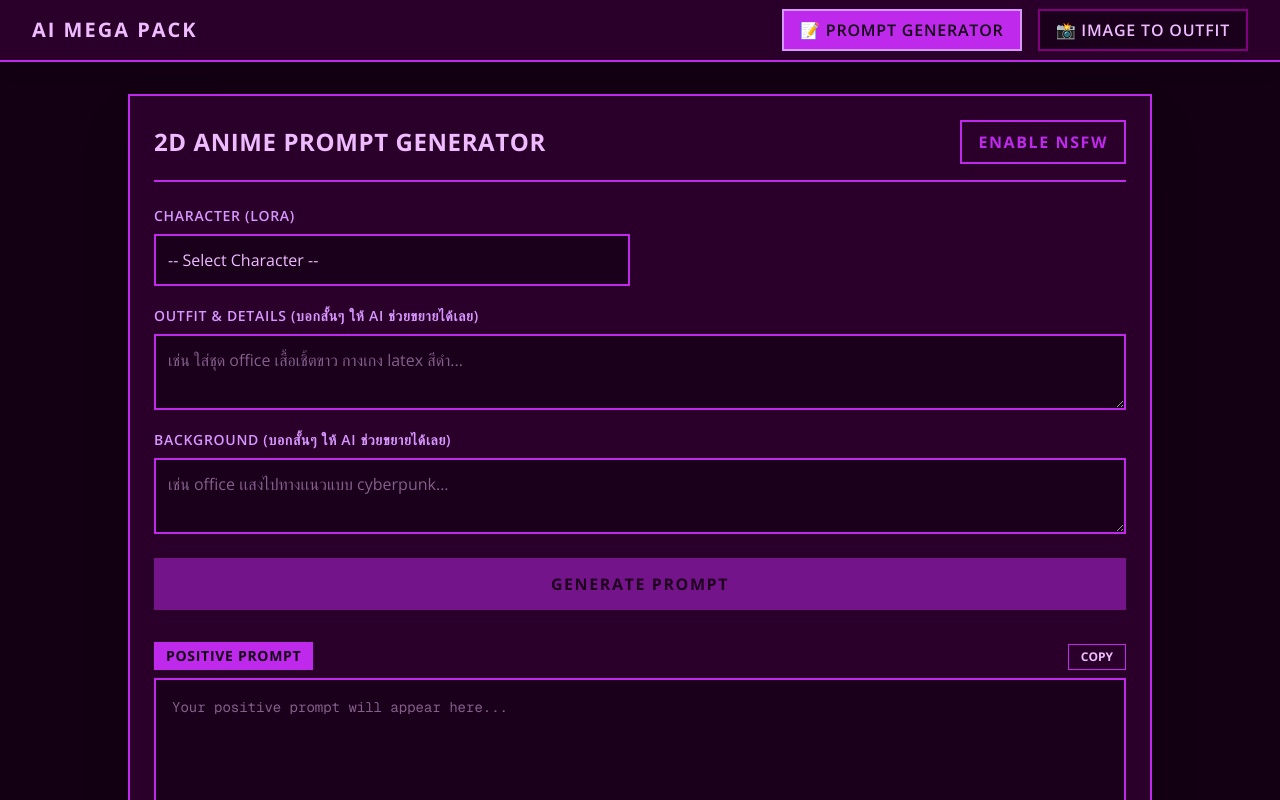
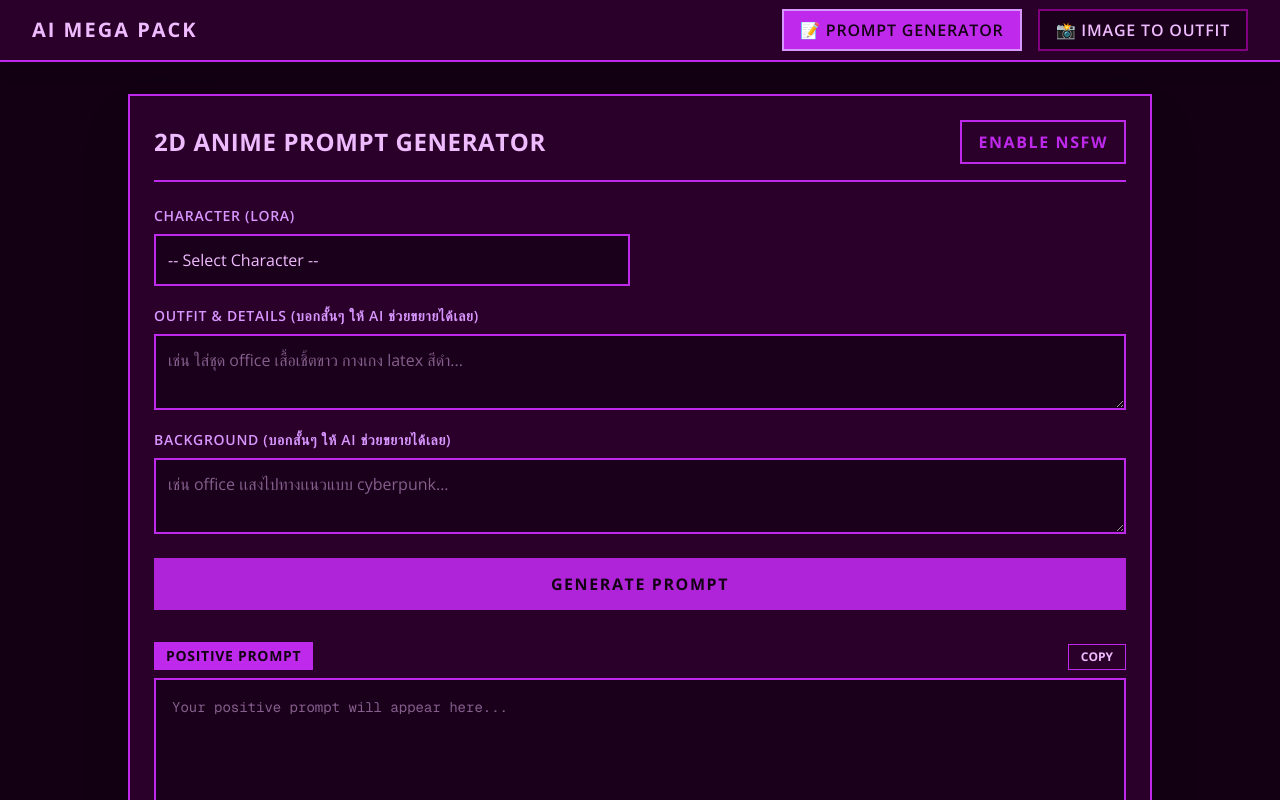
Before and after one commit to modsunxx/sd-prompt-gen, a Next.js app: page / in a window 1280 px wide. Shown: the top 800 px of the page. Built offline with nearby package versions, Linux system fonts and the light colour scheme.

Commit message:
Add button effect and upgrade model groq

```diff
--- a/src/app/page.tsx
+++ b/src/app/page.tsx
@@ -35,6 +35,7 @@
   const [copiedPositive, setCopiedPositive] = useState(false);
   const [copiedNegative, setCopiedNegative] = useState(false);
   const [isGenerating, setIsGenerating] = useState(false);
+  const [isSuccess, setIsSuccess] = useState(false);
 
   const characterOptions: Option[] = [
     {
@@ -160,19 +161,28 @@
               Authorization: `Bearer ${apiKey}`,
             },
             body: JSON.stringify({
-              model: "llama-3.1-8b-instant",
+              // 🚀 อัปเกรด 1: เปลี่ยนมาใช้โมเดลตัวท็อปสุด (70B)
+              model: "llama-3.3-70b-versatile",
               response_format: { type: "json_object" },
               messages: [
                 {
                   role: "system",
-                  content: `You are a Master Stable Diffusion Prompt Engineer.
+                  content: `You are an elite Danbooru Prompt Engineer specializing in Stable Diffusion (SDXL/Pony models).
 TRANSLATE ALL INPUTS TO ENGLISH ACCURATELY. DO NOT OUTPUT ANY THAI CHARACTERS.
-CRITICAL RULE 1: Keep exact clothing items the user asks for.
-CRITICAL RULE 2: ALL output values MUST be a single flat string of comma-separated tags (Danbooru-style). DO NOT write sentences, paragraphs, arrays, or nested objects.
-${isNsfw ? "WARNING: The user is in NSFW mode. You MUST generate highly explicit, detailed, and suggestive Danbooru-style tags if the user's action/pose input requires it. Do not hold back." : ""}
-- For outfit: strictly use the user's garments, describe layers, materials.
+
+CRITICAL RULE 1: Keep exact clothing items the user asks for. Do not change pants to skirts, etc.
+CRITICAL RULE 2: ALL output values MUST be a single flat string of comma-separated tags. DO NOT write sentences, paragraphs, arrays, or nested objects. Use standard Danbooru tags format.
+
+${
+  isNsfw
+    ? "CRITICAL RULE 3 (NSFW MODE): The user requests highly explicit, suggestive, and uncensored content. You MUST use precise NSFW Danbooru tags for anatomy, clothing states (e.g., torn clothes, undressing, half-closed eyes), and intimate interactions based on the Action input. Do not hold back. Act as a dedicated NSFW prompt creator."
+    : "CRITICAL RULE 3 (SFW MODE): Focus heavily on aesthetic, beautiful details, cinematic lighting, and highly detailed clothing/background tags."
+}
+
+- For outfit: strictly use the user's garments, describe layers, materials (e.g., latex, silk), and accessories.
 - For poses & mood: generate 5-8 related poses/actions/camera angles as comma-separated tags based on the user's action description.
 - For background: describe lighting, atmosphere, and specific surrounding objects.
+
 Return ONLY a valid JSON object containing exactly 4 keys: "outfit", "poses", "mood", "background". Example: {"outfit": "white shirt, black pants", "poses": "sitting, legs spread", "mood": "confident", "background": "bedroom, dim lighting"}`,
                 },
                 {
@@ -180,11 +190,11 @@
                   content: `Outfit: ${selections.outfit || "none"}\nBackground: ${selections.background || "none"}${isNsfw ? `\nAction/Pose: ${selections.action || "none"}` : ""}`,
                 },
               ],
-              temperature: 0.6,
+              // 🚀 อัปเกรด 3: ปรับ Temperature เป็น 0.7 เพื่อให้ AI มีความสร้างสรรค์ในการหา Tags แปลกๆ ใหม่ๆ มาใส่ให้
+              temperature: 0.7,
             }),
           },
         );
-
         if (res.ok) {
           const data = await res.json();
           const parsed = JSON.parse(data.choices[0].message.content);
@@ -195,9 +205,10 @@
             if (val === "none") return "";
             if (typeof val === "string") return val;
             if (Array.isArray(val)) return val.map((v) => String(v)).join(", ");
-            if (typeof val === "object") return Object.values(val as Record<string, unknown>)
-              .map((v) => String(v))
-              .join(", ");
+            if (typeof val === "object")
+              return Object.values(val as Record<string, unknown>)
+                .map((v) => String(v))
+                .join(", ");
             return String(val);
           };
 
@@ -270,6 +281,11 @@
     setCopiedPositive(false);
     setCopiedNegative(false);
     setIsGenerating(false);
+
+    setIsSuccess(true);
+    setTimeout(() => {
+      setIsSuccess(false);
+    }, 3000);
   };
 
   const copyToClipboard = (text: string, type: "positive" | "negative") => {
@@ -434,12 +450,25 @@
               !selections.outfit &&
               !selections.background &&
               !selections.action) ||
-            isGenerating
+            isGenerating ||
+            isSuccess
           }
-          className={`w-full ${theme.accent} ${theme.accentHover} ${theme.textDark} font-bold py-3 px-4 rounded-none border-2 border-transparent hover:${theme.borderMain} transition-all disabled:opacity-50 disabled:cursor-not-allowed mb-8 uppercase tracking-widest flex justify-center items-center`}
+          className={`w-full font-bold py-3 px-4 rounded-none border-2 transition-all duration-300 uppercase tracking-widest flex justify-center items-center mb-8 disabled:opacity-90 disabled:cursor-not-allowed ${
+            isSuccess
+              ? "bg-[#00ff00] text-[#130013] border-[#00ff00] shadow-[0_0_20px_#00ff00]" // สีปุ่มตอนเสร็จ (เขียวเรืองแสง)
+              : isGenerating
+                ? `${theme.bgInput} ${theme.textMain} border-dashed ${theme.borderDim}` // สีปุ่มตอนกำลังโหลด
+                : `${theme.accent} ${theme.accentHover} ${theme.textDark} border-transparent hover:${theme.borderMain}` // สีปุ่มปกติ
+          }`}
         >
-          {isGenerating ? (
-            <span className="animate-pulse">Groq is cooking magic...</span>
+          {isSuccess ? (
+            <span className="flex items-center gap-2 animate-bounce">
+              ✅ GENERATION COMPLETE!
+            </span>
+          ) : isGenerating ? (
+            <span className="flex items-center gap-2 animate-pulse">
+              ⏳ Groq is cooking magic...
+            </span>
           ) : (
             "Generate Prompt"
           )}
```
